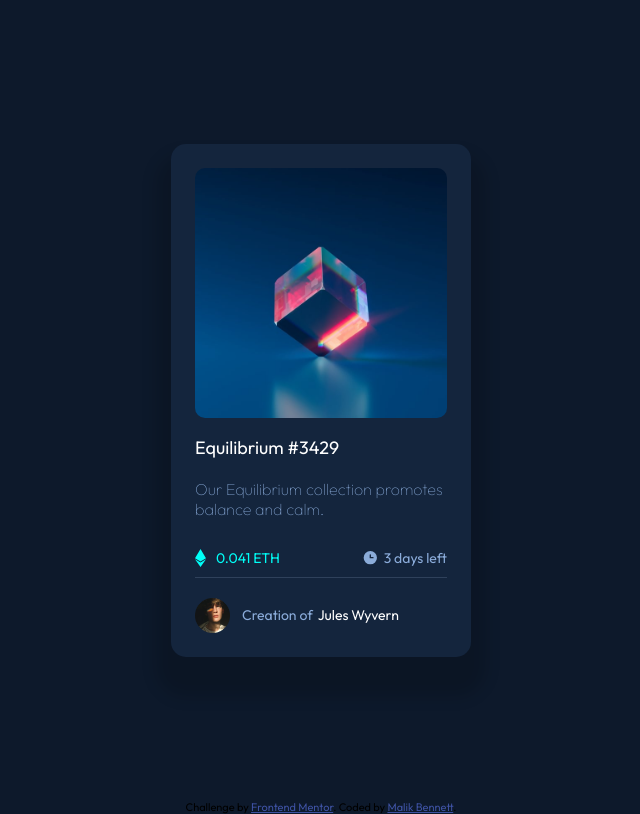
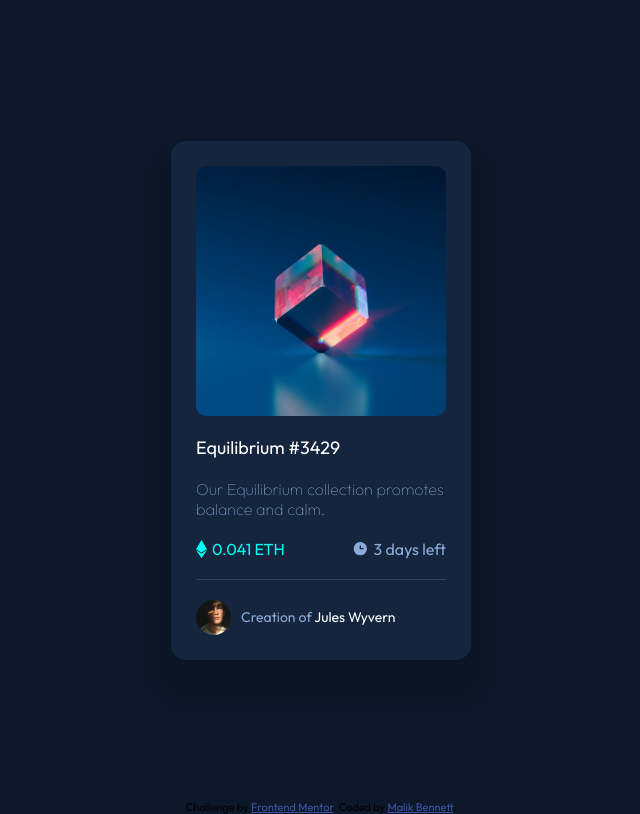
Before and after one commit to Rebrodie/NFT-Preview-Card-Component, a plain HTML site: page index.html in a window 1280 px wide. Shown: the whole page, without its empty margins (319-959 px from the left). Drawn offline with Linux system fonts and the light colour scheme.

Commit message:
improved html and css

```diff
--- a/index.html
+++ b/index.html
@@ -20,42 +20,37 @@
   </head>
   <body>
     <div class="wrapper">
-			<div class="card">
+      <main class="card">
         <div class="card-preview">
           <div class="card-preview__icon">
             <img src="/images/icon-view.svg" alt="preview" />
           </div>
         </div>
-				<div class="card-body">
-					<div class="card-heading"><h1>Equilibrium #3429</h1></div>
-
-					<div class="card-paragraph">
+        <section class="card-body" aria-labelledby="card-h1">
+          <h1 id="card-h1">Equilibrium #3429</h1>
           <p>Our Equilibrium collection promotes balance and calm.</p>
-					</div>
-
           <div class="card-status">
             <div class="card-status__price">
               <img src="/images/icon-ethereum.svg" alt="icon-ethereum" />
-							0.041 ETH
+              <p>0.041 ETH</p>
             </div>
             <div class="card-status__time">
               <img src="/images/icon-clock.svg" alt="icon-clock" />
-							3 days left
+              <p>3 days left</p>
             </div>
           </div>
-
           <div class="card-footer">
             <img src="/images/image-avatar.png" alt="image-avatar" />
             <p>Creation of <span>Jules Wyvern</span></p>
           </div>
+        </section>
+      </main>
     </div>
-			</div>
-		</div>
-		<div class="attribution">
+    <footer class="attribution">
       Challenge by
       <a href="https://www.frontendmentor.io?ref=challenge" target="_blank"
         >Frontend Mentor</a
       >. Coded by <a href="#">Malik Bennett</a>.
-		</div>
+    </footer>
   </body>
 </html>
--- a/style.css
+++ b/style.css
@@ -5,13 +5,13 @@
 */
 
 :root {
-	--Soft-blue: hsl(215, 51%, 70%); /*Primary*/
-	--Cyan: hsl(178, 100%, 50%); /*Primary*/
-	--Cyan2: hsla(178, 100%, 50%, 0.2); /*Primary*/
-	--background: hsl(217, 54%, 11%); /*Background*/
-	--card: hsl(216, 50%, 16%); /*Card-Background*/
-	--line: hsl(215, 32%, 27%); /*Line*/
-	--White: hsl(0, 0%, 100%); /*Netral*/
+  --clr-soft-blue: hsl(215, 51%, 70%); /*Primary*/
+  --clr-cyan: hsl(178, 100%, 50%); /*Primary*/
+
+  --clr-bg: hsl(217, 54%, 11%); /*Background*/
+  --clr-bg-card: hsl(216, 50%, 16%); /*Card-Background*/
+  --clr-darkblue: hsl(215, 32%, 27%); /*Line*/
+  --clr-white: hsl(0, 0%, 100%); /*Netral*/
 }
 * {
   font-family: "Outfit";
@@ -23,23 +23,17 @@ html {
   font-size: 62.5%;
 }
 body {
-	background: var(--background);
+  font-size: 1.6rem;
+  background: var(--clr-bg);
   min-height: 100vh;
-	overflow: hidden;
+  overflow: clip;
 }
-.wrapper,
-.card,
-.card > *,
-.card-preview__icon,
-.card-body > *,
-.card-status > * {
+
+.wrapper {
   display: flex;
-	flex-direction: row;
+  flex-direction: column;
   justify-content: center;
   align-items: center;
-}
-.wrapper {
-	flex-direction: column;
   width: 100%;
   height: 100vh;
 }
@@ -51,75 +45,76 @@ body {
 */
 
 .card {
-	flex-direction: column;
-	gap: 1.8rem;
-	background: var(--card);
+  background: var(--clr-bg-card);
   width: 300px;
   border-radius: 15px;
-	padding: 2.4rem;
-	min-height: 400px;
+  padding: 2.5rem;
   box-shadow: 0 25px 15px 15px rgba(0, 0, 0, 0.15);
 }
 .card-preview {
-	flex-direction: column;
   width: 100%;
-	min-height: 250px;
+  height: 250px;
   border-radius: 10px;
   background-image: url(/images/image-equilibrium.jpg);
   background-size: cover;
 }
 .card-preview__icon {
+  display: flex;
+  justify-content: center;
+  align-items: center;
   width: 100%;
-    min-height: 250px;
+  height: 250px;
   border-radius: 10px;
   z-index: 1;
   opacity: 0;
   transition: opacity 250ms ease-in-out;
 }
 .card-body {
+  display: flex;
   flex-direction: column;
-	align-items: start;
+  margin-top: 2rem;
   gap: 2rem;
-}
-.card-heading h1 {
-	color: var(--White);
-    text-align: center;
+  #card-h1 {
     font-size: 1.8rem;
     font-weight: 400;
+    color: var(--clr-white);
   }
-.card-paragraph {
-	font-size: 1.6rem;
+  > p {
     font-weight: 300;
-	color: var(--Soft-blue);
+    color: var(--clr-soft-blue);
+  }
 }
 .card-status {
+  display: flex;
   justify-content: space-between;
-	border-bottom: 1px solid var(--line);
+  border-bottom: 1px solid var(--clr-darkblue);
+  padding-bottom: 2rem;
   width: 100%;
-	min-height: 2rem;
-	padding: 1rem 0;
+  .card-status__price,
+  .card-status__time {
+    display: flex;
+    align-items: center;
+    gap: 0.5rem;
   }
-.card-status > * {
+}
+.card-status__price {
+  color: var(--clr-cyan);
+}
+.card-status__time {
+  color: var(--clr-soft-blue);
+}
+.card-footer {
+  display: flex;
+  align-items: center;
+  gap: 1rem;
   font-size: 1.4rem;
   font-weight: 400;
+  > p {
+    color: var(--clr-soft-blue);
+    > span {
+      color: var(--clr-white);
     }
-.card-status__price {
-	gap: 1rem;
-	color: var(--Cyan);
   }
-.card-status__time {
-	color: var(--Soft-blue);
-	gap: 0.5rem;
-}
-.card-footer {
-	color: var(--Soft-blue);
-	gap: 1.2rem;
-	font-size: 1.4rem;
-	font-weight: 400;
-}
-.card-footer p span {
-	color: var(--White);
-	margin-left: 2px;
 }
 .card-footer img {
   width: 35px;
@@ -139,9 +134,9 @@ body {
 //------------//
 */
 
-.card-heading h1:hover,
+#card-h1:hover,
 .card-footer p span:hover {
-	color: var(--Cyan);
+  color: var(--clr-cyan);
   cursor: pointer;
 }
 .card-preview:hover {
@@ -149,5 +144,9 @@ body {
 }
 .card-preview:hover .card-preview__icon {
   opacity: 1;
-	background:  linear-gradient(to bottom right, rgba(0,255,247,0.5), rgba(0,255,247,0.6));
+  background: linear-gradient(
+    to bottom right,
+    rgba(0, 255, 247, 0.5),
+    rgba(0, 255, 247, 0.6)
+  );
 }
```
Also changed, not shown: 1 other file. Lines whose indentation alone changed are shown as unchanged.
